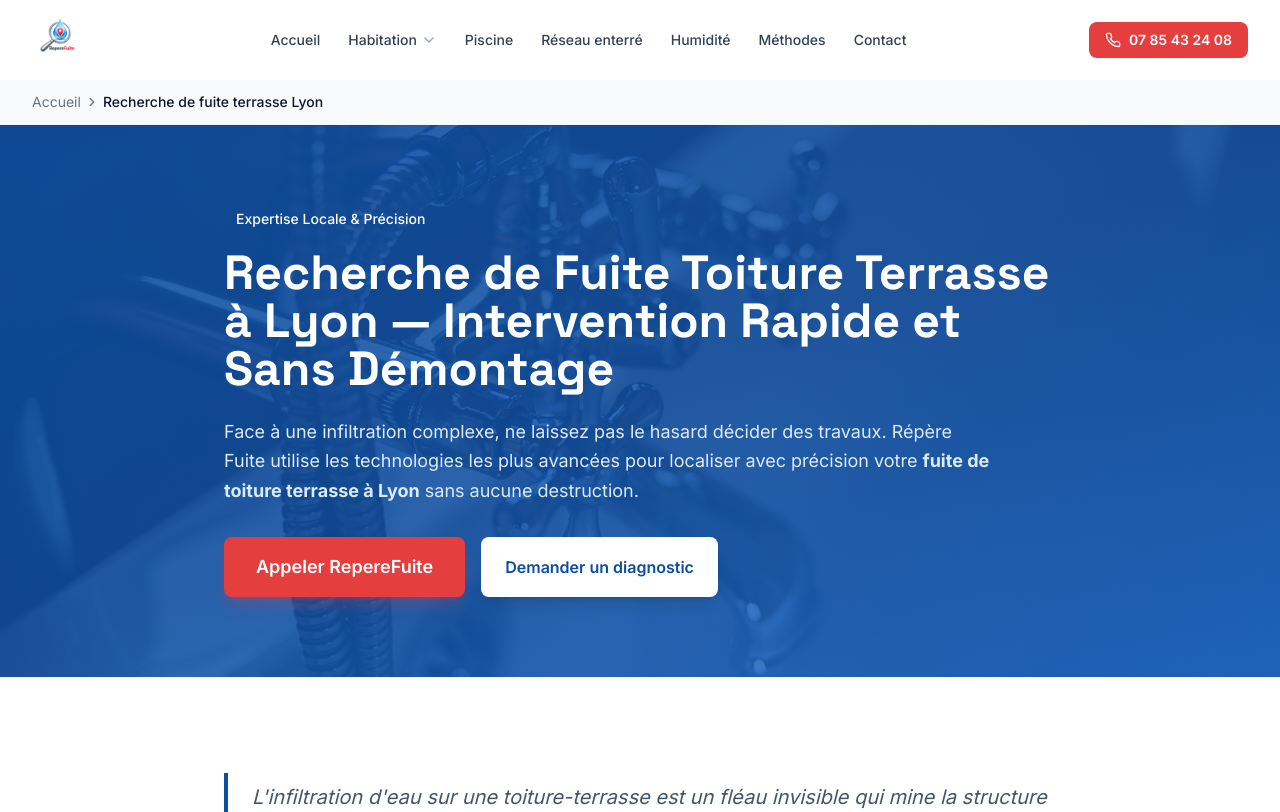
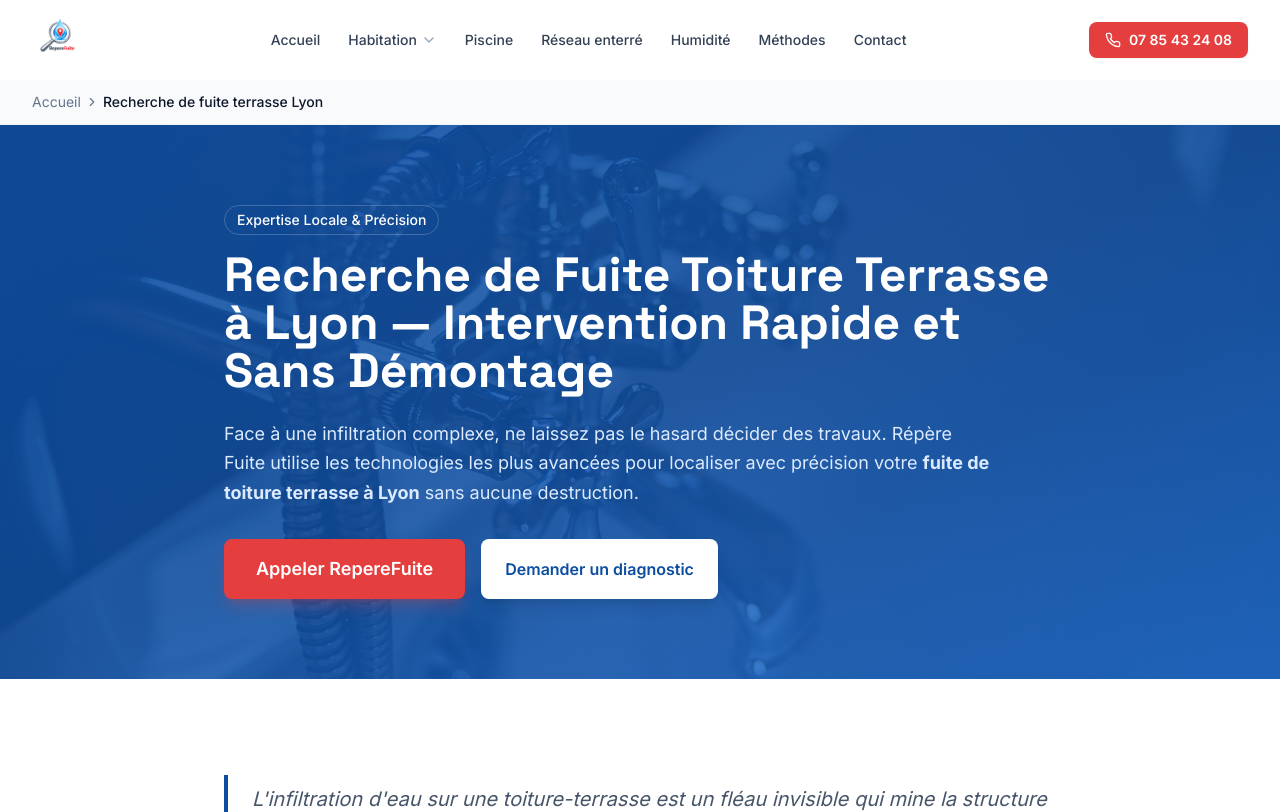
Before and after one commit to enzotrade11/reperefuite, a Next.js app: page /recherche-fuite-terrasse-lyon in a window 1280 px wide. Shown: the top 812 px of the page. Built offline with nearby package versions, Linux system fonts and the light colour scheme.

Commit message:
fix: add missing outline variant to Badge component to fix build error

```diff
--- a/src/components/ui/Badge.tsx
+++ b/src/components/ui/Badge.tsx
@@ -2,7 +2,7 @@ import { cn } from '@/lib/utils'
 
 type BadgeProps = {
   children: React.ReactNode
-  variant?: 'primary' | 'accent' | 'success'
+  variant?: 'primary' | 'accent' | 'success' | 'outline'
   className?: string
 }
 
@@ -15,6 +15,7 @@ export default function Badge({
     primary: 'bg-primary/10 text-primary',
     accent: 'bg-accent/10 text-accent',
     success: 'bg-emerald-50 text-emerald-700',
+    outline: 'bg-transparent border border-current',
   }
 
   return (
```
